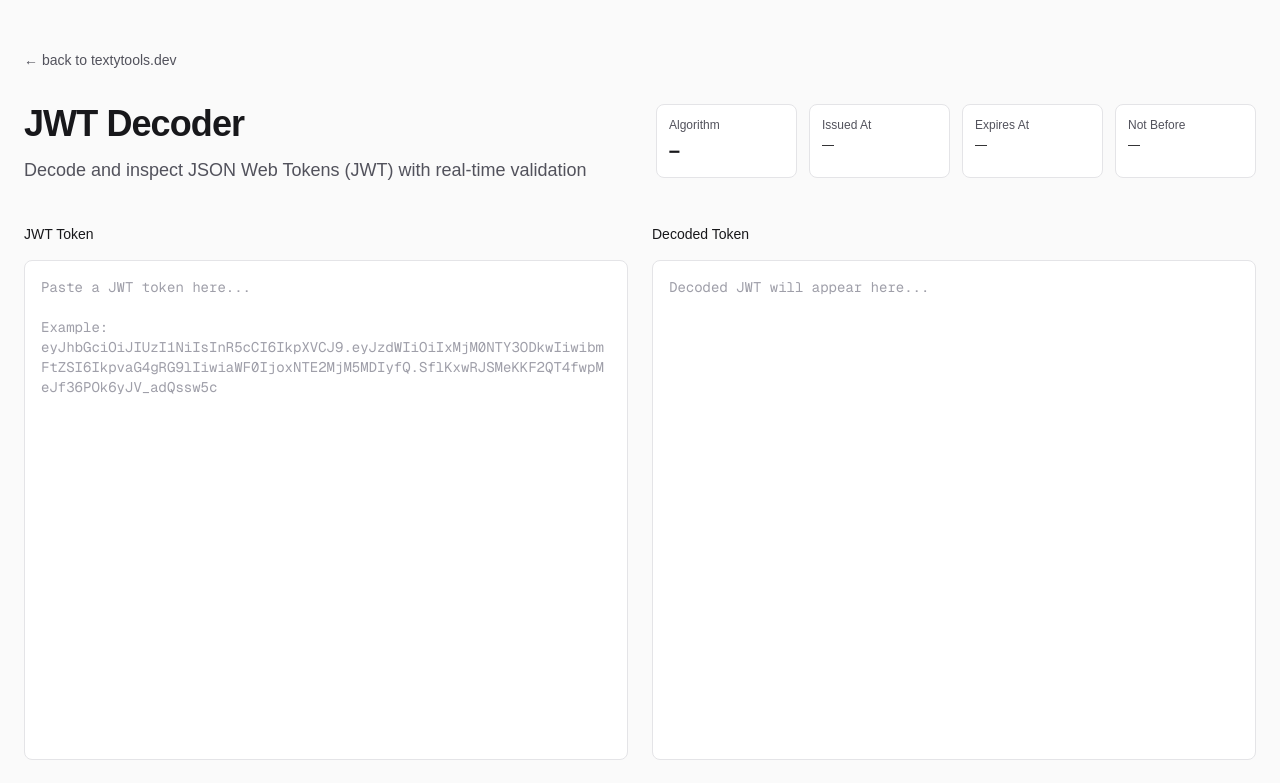
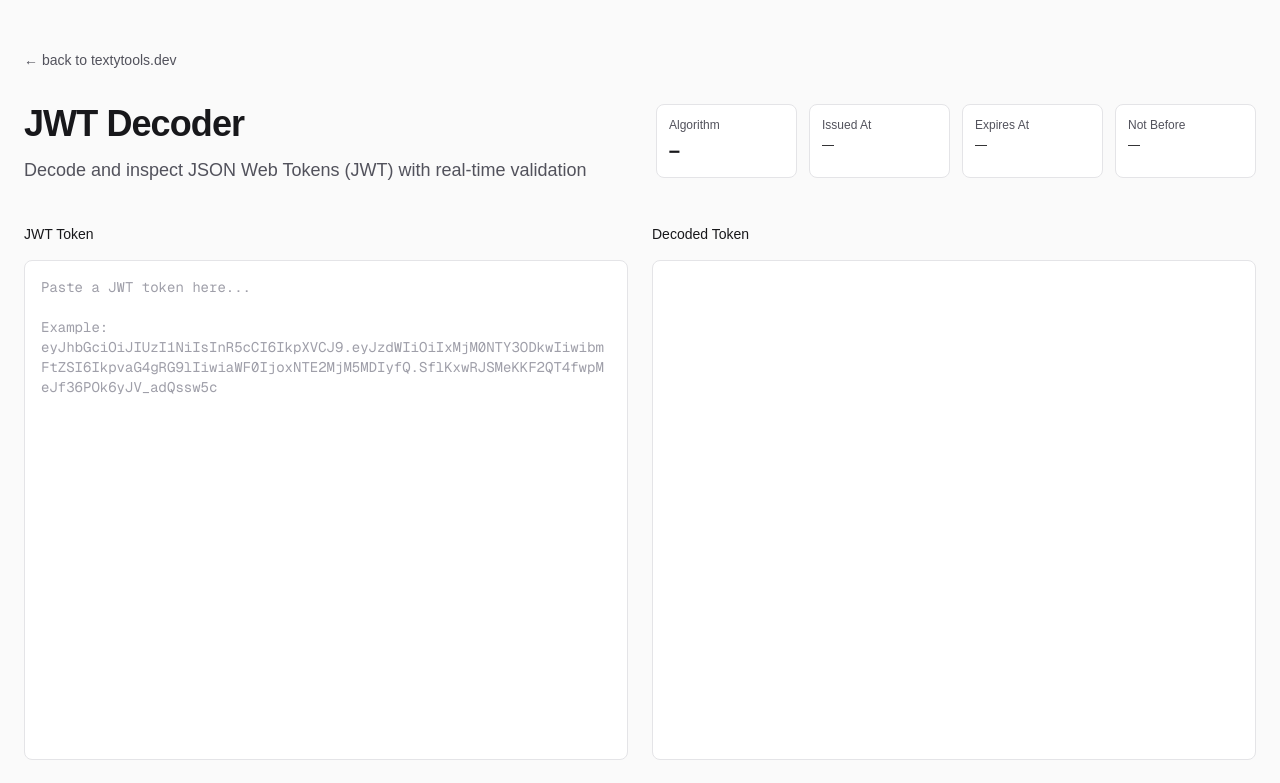
Before and after one commit to evanisnor/textytools, a Next.js app: page /jwt-decoder in a window 1280 px wide. Shown: the top 783 px of the page. Built offline with nearby package versions, Linux system fonts and the light colour scheme.

Commit message:
Improve editing and rendering consistency in TextEditor

```diff
--- a/app/components/TextEditor.tsx
+++ b/app/components/TextEditor.tsx
@@ -116,27 +116,44 @@ export const TextEditor = forwardRef<TextEditorRef, TextEditorProps>(
       };
     }, [readOnly]);
 
-    // Show simple textarea only when empty and no custom rendering
-    if (!value && !renderContent && !renderLineContent) {
+    const lines = value.split("\n");
+    const lineNumberWidth = String(lines.length).length;
+    const hasCustomRendering = renderContent || renderLineContent;
+    const showNumbers = showLineNumbers && value; // Only show line numbers when there's content
+
+    // Simple mode: no line numbers and no custom rendering
+    if (!showLineNumbers && !hasCustomRendering) {
       return (
+        <div
+          ref={containerRef}
+          className={`w-full min-h-full flex flex-col ${className}`}
+          onClick={() => {
+            // Allow clicking anywhere to focus the textarea
+            if (!readOnly && textareaRef.current) {
+              textareaRef.current.focus();
+            }
+          }}
+        >
           <textarea
+            ref={textareaRef}
             value={value}
             onChange={onChange ? (e) => onChange(e.target.value) : undefined}
             placeholder={placeholder}
             readOnly={readOnly}
-          className={`w-full h-full bg-transparent text-zinc-900 dark:text-zinc-50 placeholder-zinc-400 dark:placeholder-zinc-600 resize-none focus:outline-none font-mono text-sm ${wrap ? "whitespace-pre-wrap break-all" : "whitespace-pre"} ${className}`}
+            className={`w-full flex-1 bg-transparent text-zinc-900 dark:text-zinc-50 placeholder-zinc-400 dark:placeholder-zinc-600 resize-none focus:outline-none font-mono text-sm ${wrap ? "whitespace-pre-wrap break-all" : "whitespace-pre"}`}
             spellCheck={false}
           />
+        </div>
       );
     }
 
-    const lines = value.split("\n");
-    const lineNumberWidth = String(lines.length).length;
-
     return (
-      <div ref={containerRef} className={`flex font-mono text-sm ${className}`}>
+      <div
+        ref={containerRef}
+        className={`flex min-h-full font-mono text-sm ${className}`}
+      >
         {/* Line numbers */}
-        {showLineNumbers && (
+        {showNumbers && (
           <div
             className="select-none text-zinc-400 dark:text-zinc-600 text-right pr-4 border-r border-zinc-200 dark:border-zinc-800"
             style={{ minWidth: `${lineNumberWidth + 2}ch` }}
@@ -163,7 +180,15 @@ export const TextEditor = forwardRef<TextEditorRef, TextEditorProps>(
         )}
 
         {/* Content area */}
-        <div className={`flex-1 ${showLineNumbers ? "pl-4" : ""} relative`}>
+        <div
+          className={`flex-1 ${showNumbers ? "pl-4" : ""} relative flex flex-col`}
+          onClick={() => {
+            // Allow clicking anywhere in the content area to focus the textarea
+            if (!readOnly && textareaRef.current) {
+              textareaRef.current.focus();
+            }
+          }}
+        >
           {readOnly ? (
             // Read-only mode: just display the content
             <div
@@ -190,9 +215,10 @@ export const TextEditor = forwardRef<TextEditorRef, TextEditorProps>(
             </div>
           ) : (
             // Editable mode: overlay transparent textarea on top of rendered content
-            <>
+            <div className="relative flex-1">
+              {hasCustomRendering && (
                 <div
-                className={`absolute inset-0 ${wrap ? "whitespace-pre-wrap break-all" : "whitespace-pre"}`}
+                  className={`absolute inset-0 pointer-events-none ${wrap ? "whitespace-pre-wrap break-all" : "whitespace-pre"}`}
                 >
                   {renderContent
                     ? renderContent(value)
@@ -216,17 +242,18 @@ export const TextEditor = forwardRef<TextEditorRef, TextEditorProps>(
                         );
                       })}
                 </div>
+              )}
               <textarea
                 ref={textareaRef}
                 value={value}
                 onChange={
                   onChange ? (e) => onChange(e.target.value) : undefined
                 }
-                placeholder=""
-                className={`absolute inset-0 bg-transparent text-transparent caret-zinc-900 dark:caret-zinc-50 resize-none focus:outline-none ${wrap ? "whitespace-pre-wrap break-all" : "whitespace-pre"} overflow-hidden`}
+                placeholder={placeholder}
+                className={`${hasCustomRendering ? "absolute inset-0" : "w-full h-full"} bg-transparent ${hasCustomRendering ? "text-transparent" : "text-zinc-900 dark:text-zinc-50"} caret-zinc-900 dark:caret-zinc-50 resize-none focus:outline-none ${wrap ? "whitespace-pre-wrap break-all" : "whitespace-pre"} ${hasCustomRendering ? "overflow-hidden" : ""} placeholder-zinc-400 dark:placeholder-zinc-600`}
                 spellCheck={false}
               />
-            </>
+            </div>
           )}
         </div>
       </div>
```
Lines whose indentation alone changed are shown as unchanged.
